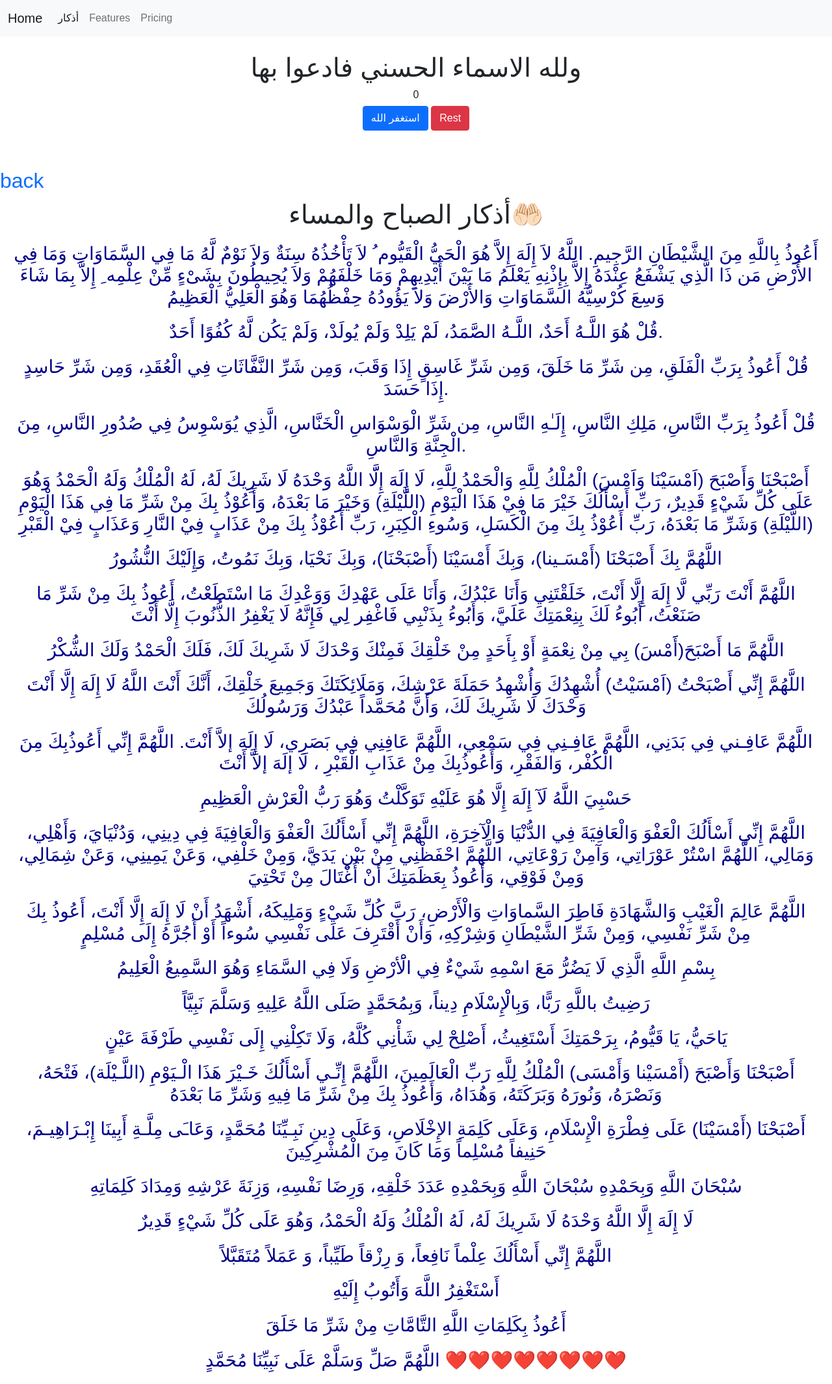
After one commit to mohamedhamednour/ASm_Allah_99, a Django app: page /App/Azkar in a window 1280 px wide. The commit adds this page. Shown: the whole page at 65% size. Run offline with Django 4.2, Linux system fonts and the light colour scheme; some libraries are stand-ins or nearby versions.

Commit message:
install herouko

```diff
--- a/APP/settings.py
+++ b/APP/settings.py
@@ -120,7 +120,7 @@ USE_TZ = True
 # Static files (CSS, JavaScript, Images)
 # https://docs.djangoproject.com/en/4.0/howto/static-files/
 
-STATIC_URL = 'static/'
+STATIC_URL = '/static/'
 
 # Default primary key field type
 # https://docs.djangoproject.com/en/4.0/ref/settings/#default-auto-field
--- a/ProjectApp/urls.py
+++ b/ProjectApp/urls.py
@@ -22,6 +22,8 @@ from django.urls import path,include
 urlpatterns = [
     path('BaseSite', views.BaseSite, name='base'),
     path('nameByid/<int:Id_name>',views.NamesByid,name='nameByid'),
+    path('Azkar', views.Azkar, name='Azkar'),
+
     path('signup', views.signup, name='sign'),
     path('logout', views.logOut, name='logout'),
 
--- a/ProjectApp/views.py
+++ b/ProjectApp/views.py
@@ -12,6 +12,9 @@ def BaseSite(request):
 def NamesByid(request,Id_name):
     data = Names.objects.get(id=Id_name)
     return render(request, 'FilesHtml/nameByid.html',{"data":data})
+
+def Azkar(request):
+    return render(request, 'FilesHtml/Azkar.html')
 
 
 def signup(request):
--- /dev/null
+++ b/templates/FilesHtml/Azkar.html
@@ -0,0 +1,63 @@
+{% extends 'FilesHtml/base.html' %}
+{% block title %}
+              <h2 class="card-text"><a style="text-decoration: none;" href="{% url 'home'  %}">back</a></h2>
+
+<style>
+    h3{
+    color:Darkblue;
+    margin:20px
+    }
+</style>
+<h1 align="center"> أذكار الصباح والمساء🤲🏻
+</h1>
+<div align="center"  class="col">
+<h3 class="col">
+أَعُوذُ بِاللَّهِ مِنَ الشَّيْطَانِ الرَّجِيمِ. اللَّهُ لاَ إِلَهَ إِلاَّ هُوَ الْحَيُّ الْقَيُّوم
+    ُ لاَ تَأْخُذُهُ سِنَةٌ وَلاَ نَوْمٌ لَّهُ مَا فِي السَّمَاوَاتِ وَمَا فِي الأَرْضِ مَن ذَا الَّذِي يَشْفَعُ عِنْدَهُ إِلاَّ بِإِذْنِهِ يَعْلَمُ مَا
+    بَيْنَ أَيْدِيهِمْ وَمَا خَلْفَهُمْ وَلاَ يُحِيطُونَ بِشَىْءٍ مِّنْ عِلْمِه
+    ِ إِلاَّ بِمَا شَاءَ وَسِعَ كُرْسِيُّهُ السَّمَاوَاتِ وَالأَرْضَ وَلاَ يَؤُودُهُ حِفْظُهُمَا وَهُوَ الْعَلِيُّ الْعَظِيمُ</h3>
+<h3 >قُلْ هُوَ اللَّـهُ أَحَدٌ، اللَّـهُ الصَّمَدُ، لَمْ يَلِدْ وَلَمْ يُولَدْ، وَلَمْ يَكُن لَّهُ كُفُوًا أَحَدٌ.
+</h3>
+
+
+    <h3> قُلْ أَعُوذُ بِرَ‌بِّ الْفَلَقِ، مِن شَرِّ‌ مَا خَلَقَ، وَمِن شَرِّ‌ غَاسِقٍ إِذَا وَقَبَ، وَمِن شَرِّ‌ النَّفَّاثَاتِ فِي الْعُقَدِ، وَمِن شَرِّ‌ حَاسِدٍ إِذَا حَسَدَ.
+</h3>
+    <h3>قُلْ أَعُوذُ بِرَ‌بِّ النَّاسِ، مَلِكِ النَّاسِ، إِلَـٰهِ النَّاسِ، مِن شَرِّ‌ الْوَسْوَاسِ الْخَنَّاسِ، الَّذِي يُوَسْوِسُ فِي صُدُورِ‌ النَّاسِ، مِنَ الْجِنَّةِ وَالنَّاسِ.</h3>
+    <h3>أَصْبَحْنَا وَأَصْبَحَ (اَمْسَيْنَا وَاَمْسَ) الْمُلْكُ لِلَّهِ وَالْحَمْدُ لِلَّهِ، لَا إِلَهَ إِلَّّا اللَّهُ وَحْدَهُ لَا شَرِيكَ لَهُ، لَهُ الْمُلْكُ وَلَهُ الْحَمْدُ وَهُوَ عَلَى كُلِّ شَيْءٍ قَدِيرٌ، رَبِّ أَسْأَلُكَ خَيْرَ مَا فِيْ هَذَا الْيَوْمِ (اللَّيْلَةِ) وَخَيْرَ مَا بَعْدَهُ، وَأَعُوْذُ بِكَ مِنْ شَرِّ مَا فِي هَذَا الْيَوْمِ (اللَّيْلَةِ) وَشَرِّ مَا بَعْدَهُ، رَبِّ أَعُوْذُ بِكَ مِنَ الْكَسَلِ، وَسُوءِ الْكِبَرِ، رَبِّ أَعُوْذُ بِكَ مِنْ عَذَابٍ فِيْ النَّارِ وَعَذَابٍ فِيْ الْقَبْرِ</h3>
+
+    <h3>اللَّهُمَّ بِكَ أَصْبَحْنَا (أَمْسَـينا)، وَبِكَ أَمْسَيْنَا (أَصْبَحْنَا)، وَبِكَ نَحْيَا، وَبِكَ نَمُوتُ، وَإِلَيْكَ النُّشُورُ
+</h3>
+    <h3>اللَّهُمَّ أَنْتَ رَبِّي لَّا إِلَهَ إِلَّا أَنْتَ، خَلَقْتَنِي وَأَنَا عَبْدُكَ، وَأَنَا عَلَى عَهْدِكَ وَوَعْدِكَ مَا اسْتَطَعْتُ، أَعُوذُ بِكَ مِنْ شَرِّ مَا صَنَعْتُ، أَبُوءُ لَكَ بِنِعْمَتِكَ عَلَيَّ، وَأَبُوءُ بِذَنْبِي فَاغْفِر لِي فَإِنَّهُ لَا يَغْفِرُ الذُّنُوبَ إِلَّا أَنْتَ</h3>
+    <h3>اللَّهُمَّ مَا أَصْبَحَ(أََمْسَ) بِي مِنْ نِعْمَةٍ أَوْ بِأَحَدٍ مِنْ خَلْقِكَ فَمِنْكَ وَحْدَكَ لَا شَرِيكَ لَكَ، فَلَكَ الْحَمْدُ وَلَكَ الشُّكْرُ</h3>
+
+    <h3>اللَّهُمَّ إِنِّي أَصْبَحْتُ (اَمْسَيْتُ) أُشْهِدُكَ وَأُشْهِدُ حَمَلَةَ عَرْشِكَ، وَمَلَائِكَتَكَ وَجَمِيعَ خَلْقِكَ، أَنَّكَ أَنْتَ اللَّهُ لَا إِلَهَ إِلَّا أَنْتَ وَحْدَكَ لَا شَرِيكَ لَكَ، وَأَنَّ مُحَمَّداً عَبْدُكَ وَرَسُولُكَ</h3>
+
+
+    <h3>اللَّهُمَّ عَافِـني فِي بَدَنِي، اللَّهُمَّ عَافِـنِي فِي سَمْعِي، اللَّهُمَّ عَافِنِي فِي بَصَرِي، لَا إِلَهَ إلاَّ أَنْتَ. اللَّهُمَّ إِنِّي أَعُوذُبِكَ مِنَ الْكُفْر، وَالفَقْرِ، وَأَعُوذُبِكَ مِنْ عَذَابِ الْقَبْرِ ، لَا إلَهَ إلاَّ أَنْتَ</h3>
+    <h3>حَسْبِيَ اللَّهُ لَآ إِلَهَ إِلَّا هُوَ عَلَيْهِ تَوَكَّلْتُ وَهُوَ رَبُّ الْعَرْشِ الْعَظِيمِ
+</h3>
+
+    <h3>اللَّهُمَّ إِنِّي أَسْأَلُكَ الْعَفْوَ وَالْعَافِيَةَ فِي الدُّنْيَا وَالْآخِرَةِ، اللَّهُمَّ إِنِّي أَسْأَلُكَ الْعَفْوَ وَالْعَافِيَةَ فِي دِينِي، وَدُنْيَايَ، وَأَهْلِي، وَمَالِي، اللَّهُمَّ اسْتُرْ عَوْرَاتِي، وَآمِنْ رَوْعَاتِي، اللَّهُمَّ احْفَظْنِي مِنْ بَيْنِ يَدَيَّ، وَمِنْ خَلْفِي، وَعَنْ يَمِينِي، وَعَنْ شِمَالِي، وَمِنْ فَوْقِي، وَأَعُوذُ بِعَظَمَتِكَ أَنْ أُغْتَالَ مِنْ تَحْتِيَ</h3>
+   <h3>اللَّهُمَّ عَالِمَ الْغَيْبِ وَالشَّهَادَةِ فَاطِرَ السَّماوَاتِ وَالْأَرْضِ، رَبَّ كُلِّ شَيْءٍ وَمَلِيكَهُ، أَشْهَدُ أَنْ لَا إِلَهَ إِلَّا أَنْتَ، أَعُوذُ بِكَ مِنْ شَرِّ نَفْسِي، وَمِنْ شَرِّ الشَّيْطَانِ وَشِرْكِهِ، وَأَنْ أَقْتَرِفَ عَلَى نَفْسِي سُوءاً أَوْ أَجُرَّهُ إِلَى مُسْلِمٍ</h3>
+    <h3>بِسْمِ اللَّهِ الَّذِي لَا يَضُرُّ مَعَ اسْمِهِ شَيْءٌ فِي الَْأرْضِ وَلَا فِي السَّمَاءِ وَهُوَ السَّمِيعُ الْعَلِيمُ
+</h3>
+<h3>رَضِيتُ باللَّهِ رَبًّا، وَبِالْإِسْلَامِ دِيناً، وَبِمُحَمَّدٍ صَلَى اللَّهُ عَلِيهِ وَسَلَّمَ نَبِيَّاً
+</h3>
+<h3>يَاحَيُّ، يَا قَيُّومُ، بِرَحْمَتِكَ أَسْتَغِيثُ، أَصْلِحْ لِي شَأْنِي كُلَّهُ، وَلَا تَكِلْنِي إِلَى نَفْسِي طَرْفَةَ عَيْنٍ
+</h3>
+<h3>أَصْبَحْنَا وَأَصْبَحَ (أَمْسَيْنا وَأَمْسَى) الْمُلْكُ لِلَّهِ رَبِّ الْعَالَمِينَ، اللَّهُمَّ إِنِّـي أَسْأَلُكَ خَـيْرَ هَذَا الْـيَوْمِ (اللَّـيْلَة)، فَتْحَهُ، وَنَصْرَهُ، وَنُورَهُ وَبَرَكَتَهُ، وَهُدَاهُ، وَأَعُوذُ بِكَ مِنْ شَرِّ مَا فِيهِ وَشَرِّ مَا بَعْدَهُ</h3>
+<h3>أَصْبَحْنَا (أَمْسَيْنَا) عَلَى فِطْرَةِ الْإِسْلَامِ، وَعَلَى كَلِمَةِ الإِخْلَاصِ، وَعَلَى دِينِ نَبِـيِّنَا مُحَمَّدٍ، وَعَاـَى مِلَّـةِ أَبِينَا إِبْـرَاهِيـمَ، حَنِيفاً مُسْلِماً وَمَا كَانَ مِنَ الْمُشْرِكِينَ</h3>
+<h3>سُبْحَانَ اللَّهِ وَبِحَمْدِهِ
+سُبْحَانَ اللَّهِ وَبِحَمْدِهِ عَدَدَ خَلْقِهِ، وَرِضَا نَفْسِهِ، وَزِنَةَ عَرْشِهِ وَمِدَادَ كَلِمَاتِهِ</h3>
+<h3>لَا إِلَهَ إِلَّا اللَّهُ وَحْدَهُ لَا شَرِيكَ لَهُ، لَهُ الْمُلْكُ وَلَهُ الْحَمْدُ، وَهُوَ عَلَى كُلِّ شَيْءٍ قَدِيرٌ
+</h3>
+<h3>اللَّهُمَّ إِنِّي أَسْأَلُكَ عِلْماً نَافِعاً، وَ رِزْقاً طَيِّباً، وَ عَمَلاً مُتَقَبَّلاً
+</h3>
+<h3>أَسْتَغْفِرُ اللَّهَ وَأَتُوبُ إِلَيْهِ
+</h3>
+<h3>أَعُوذُ بِكَلِمَاتِ اللَّهِ التَّامَّاتِ مِنْ شَرِّ مَا خَلَقَ
+</h3>
+<h3>اللَّهُمَّ صَلِّ وَسَلَّمْ عَلَى نَبِيِّنَا مُحَمَّدٍ
+❤️❤️❤️❤️❤️❤️❤️❤️</h3>
+</div>
+{% endblock %}
--- a/templates/FilesHtml/base.html
+++ b/templates/FilesHtml/base.html
@@ -11,17 +11,17 @@
 <!--<link rel="preconnect" href="https://fonts.gstatic.com" crossorigin>-->
 <!--<link href="https://fonts.googleapis.com/css2?family=Cairo:wght@200;300;400&display=swap" rel="stylesheet">-->
 </head>
-<body style="font-family: 'Cairo', sans-serif;color:#1A5276;">
+<body style="font-family: 'Tajawal', sans-serif;">
 
 <nav class="navbar navbar-expand-lg navbar-light bg-light">
   <div class="container-fluid">
-    <a class="navbar-brand" href="#">Navbar</a>
+    <a class="navbar-brand" href="{% url 'base' %}">Home</a>
     <button class="navbar-toggler" type="button" data-bs-toggle="collapse" data-bs-target="#navbarNavAltMarkup" aria-controls="navbarNavAltMarkup" aria-expanded="false" aria-label="Toggle navigation">
       <span class="navbar-toggler-icon"></span>
     </button>
     <div class="collapse navbar-collapse" id="navbarNavAltMarkup">
       <div class="navbar-nav">
-        <a class="nav-link active" aria-current="page" href="#">Home</a>
+        <a class="nav-link active" aria-current="page" href="{% url 'Azkar' %}">أذكار</a>
         <a class="nav-link" href="#">Features</a>
         <a class="nav-link" href="#">Pricing</a>
       </div>
```
